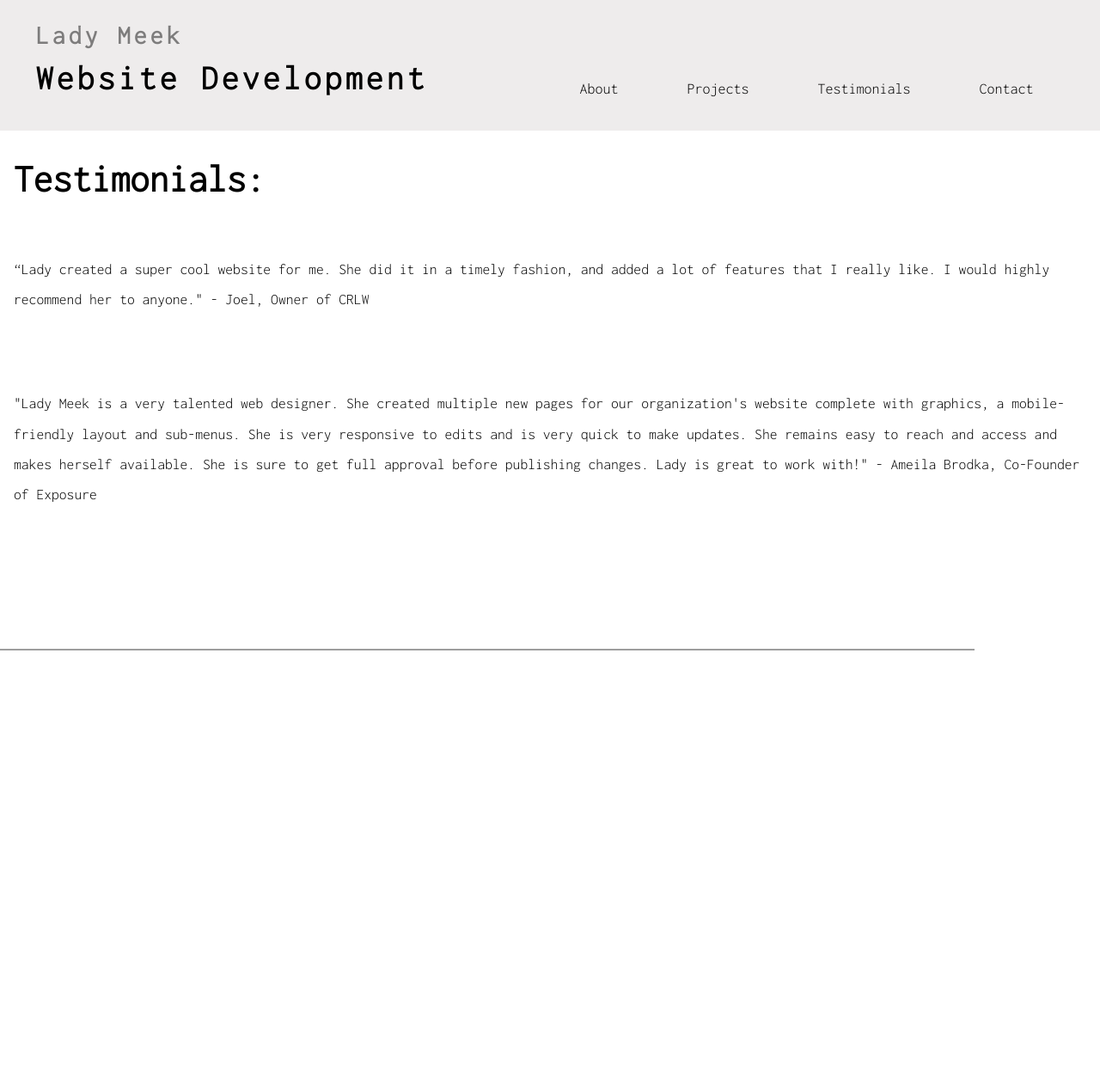
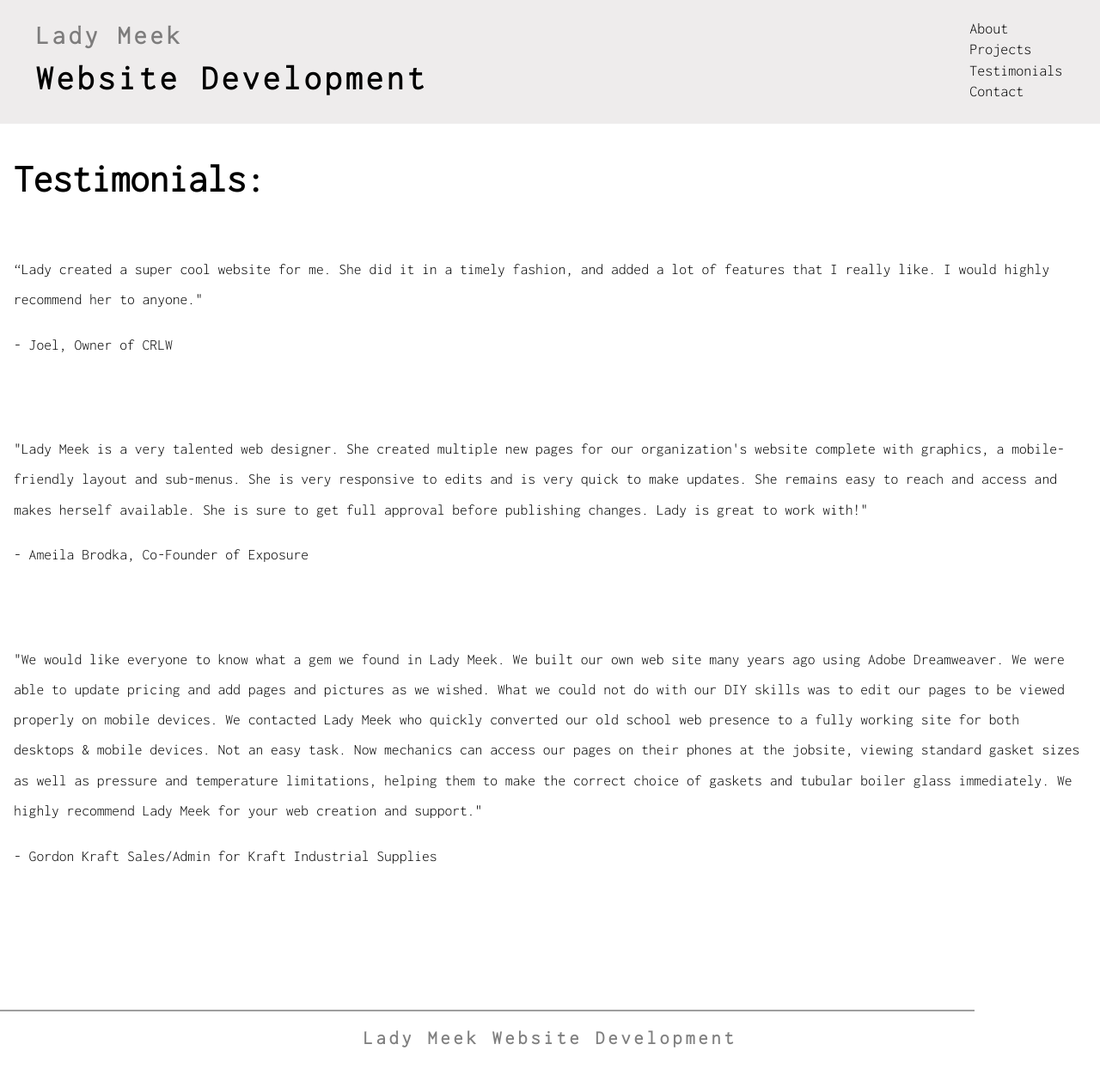
Before and after one commit to ladymeek37/ladyresumesite, a React (Create React App) app: page /testimonials in a window 1280 px wide. Shown: the top 1258 px of the page at 86% size. Before the commit the page ends 800 px from the top, so only its background shows below. Built offline with nearby package versions, Linux system fonts and the light colour scheme.

Commit message:
Added new projects, footer, and fixed css

```diff
--- a/src/App.js
+++ b/src/App.js
@@ -11,6 +11,7 @@ import ContactSection from "./components/Contact";
 //page imports
 import HomePage from "./pages/HomePage";
 import NavBar from "./components/NavBar";
+import Footer from "./components/Footer";
 
 function App() {
   return (
@@ -22,8 +23,8 @@ function App() {
         <Route path="/projects" element={<ProjectsSection />} />
         <Route path="/testimonials" element={<TestimonialsSection />} />
         <Route path="/contact" element={<ContactSection />} />
-
       </Routes>
+      <Footer />
     </div>
   );
 }
--- /dev/null
+++ b/src/components/Footer.css
@@ -0,0 +1,9 @@
+.footertxt{
+    font-size: 22px;
+    display: flex;
+    justify-content: center;
+    color:grey;
+}
+.foot{
+    padding-bottom: 5%;
+}
--- /dev/null
+++ b/src/components/Footer.jsx
@@ -0,0 +1,18 @@
+import {useRef} from 'react';
+import "./Footer.css"
+
+const Footer = () => {
+    return (
+        <html>
+            <head>
+            </head>
+            <footer className='foot'>
+                <div className='foot'>
+                    <h2 className='footertxt'>Lady Meek Website Development</h2>
+                </div>
+            </footer>
+        </html>
+     );
+}
+
+export default Footer;
--- a/src/components/NavBar.css
+++ b/src/components/NavBar.css
@@ -161,18 +161,18 @@ h1{
   }
 
   ul {
-    display: flex;
-    justify-content: space-between;
     list-style-type: none;
     position: relative;
-    bottom: -40%;
+    margin: 0.4rem;
+    bottom: 26%;
+    left: 3%;
   }
 
   .navbarbody{
     margin-bottom: 0px;
     z-index: 1000;
     background-color: #eeecec;
-    height: 21%;
+    height: 10rem;
   }
 
 a{
--- a/src/components/Projects.jsx
+++ b/src/components/Projects.jsx
@@ -1,6 +1,8 @@
 import CRLW from "../images/CRLW.png"
 import Exposure from "../images/Exposure.png"
 import SkateHealth from "../images/SkateHealth.png"
+import NH2 from "../images/NH2.png"
+import KraftIndustrialSupply from "../images/KraftIndustrial.png"
 import "./Projects.css"
 
 const ProjectsSection = () => {
@@ -17,6 +19,14 @@ const ProjectsSection = () => {
                         <h1 className="myprojstxt">Here's some of my projects:</h1>
                     </div>
                     <div>
+                    <div>
+                            <h2 className="titletxt"><span class="styled-underline">Nicholas J. Hanson Portfolio Site</span></h2>
+                            <a href="https://www.nicholasjhanson.com/" className="linktext" target="_blank">nicholasjhanson.com</a>
+                            <div className="projectcontainer">
+                                <img className="projectchild"src={NH2} height='130' width='165'/>
+                                <p className="projectchild projectinfotext">Using SquareSpace with Custom Code Injection and CSS, I created this custom website for my good friend Nick Hanson to showcase his work. He is a professional videographer in the skateboarding industry and it was an honor to creatively bring his vision to life.</p>
+                            </div>
+                        </div>
                         <div>
                             <h2 className="titletxt"><span class="styled-underline">Costa Rica Live Water Properties</span></h2>
                             <a  href="http://crlwproperties.com/LaOnda" className="linktext" target="_blank">crlwproperties.com/LaOnda</a>
@@ -37,6 +47,14 @@ const ProjectsSection = () => {
                                 <p className="projectchild projectinfotext">Using WordPress, I created the Exposure 2023 page for the biggest Women’s skateboarding event in the world! I also continually do maintenance and update the main web page according to the founder’s requests.</p>
                             </div>
                         </div>
+                        <div>
+                            <h2 className="titletxt"><span class="styled-underline">Kraft Industrial Supplies</span></h2>
+                            <a href="https://www.kraftindustrialsupply.com/index.html" className="linktext" target="_blank">kraftindustrialsupply.com</a>
+                            <div className="projectcontainer">
+                                <img className="projectchild"src={KraftIndustrialSupply} height='165' width='165'/>
+                                <p className="projectchild projectinfotext">By accessing the File Manager through GoDaddy, I updated the css and html files to make the website's pre-existing code and design mobile friendly. </p>
+                            </div>
+                        </div>
                         {/* <div>
                             <h2 className="titletxt"><span class="styled-underline">Skate Health</span></h2>
                             <a href='https://main.d2spnt86fte26a.amplifyapp.com' className="linktext" target="_blank">skatehealth.com</a>
--- a/src/components/Testimonials.jsx
+++ b/src/components/Testimonials.jsx
@@ -14,13 +14,33 @@ const TestimonialsSection = () => {
                         <h1>Testimonials:</h1>
                     </div>
                     <div>
-                        <p className="testimonialtext">“Lady created a super cool website for me. She did it in a timely fashion, and added a lot of features that I really like. I would highly recommend her to anyone." - Joel, Owner of CRLW</p>
+                        <p className="testimonialtext">“Lady created a super cool website for me. She did it in a timely fashion, and added a lot of features that I really like. I would highly recommend her to anyone." </p> <p className="testimonialtext">- Joel, Owner of CRLW</p>
                     </div>
                     <br/>
                     <br/>
                     <br/>
                     <div>
-                        <p className="testimonialtext">"Lady Meek is a very talented web designer. She created multiple new pages for our organization's website complete with graphics, a mobile-friendly layout and sub-menus. She is very responsive to edits and is very quick to make updates. She remains easy to reach and access and makes herself available. She is sure to get full approval before publishing changes. Lady is great to work with!" - Ameila Brodka, Co-Founder of Exposure </p>
+                        <p className="testimonialtext">"Lady Meek is a very talented web designer. She created multiple new pages for our organization's website complete with graphics, a mobile-friendly layout and sub-menus. She is very responsive to edits and is very quick to make updates. She remains easy to reach and access and makes herself available. She is sure to get full approval before publishing changes. Lady is great to work with!" </p> <p className="testimonialtext">- Ameila Brodka, Co-Founder of Exposure </p>
+                    </div>
+                    <br/>
+                    <br/>
+                    <br/>
+                    <div>
+                        <p className="testimonialtext">"We would like everyone to know what a gem we found
+in Lady Meek. We built our own web site many years ago using
+Adobe Dreamweaver. We were able to update pricing and add
+pages and pictures as we wished. What we could not do with our
+DIY skills was to edit our pages to be viewed properly on mobile
+devices. We contacted Lady Meek who quickly converted our old
+school web presence to a fully working site for both desktops &amp;
+mobile devices. Not an easy task. Now mechanics can access our
+pages on their phones at the jobsite, viewing standard gasket sizes
+as well as pressure and temperature limitations, helping them to
+make the correct choice of gaskets and tubular boiler glass
+immediately. We highly recommend Lady Meek for your web
+creation and support."   </p>
+<p className="testimonialtext">- Gordon Kraft
+Sales/Admin for Kraft Industrial Supplies</p>
                     </div>
                 </div>
                 <hr/>
```
Also changed, not shown: src/images/KraftIndustrial.png (added), src/images/NH2.png (added).
